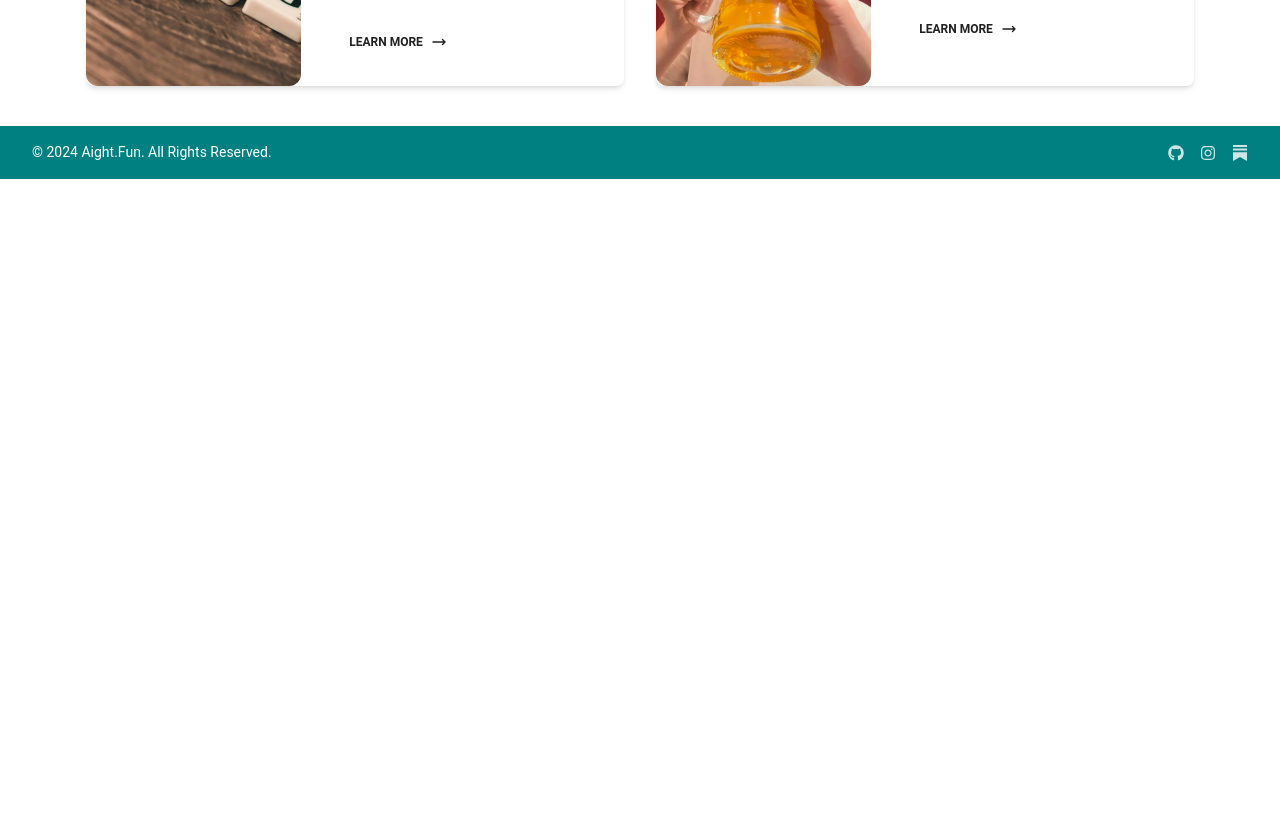
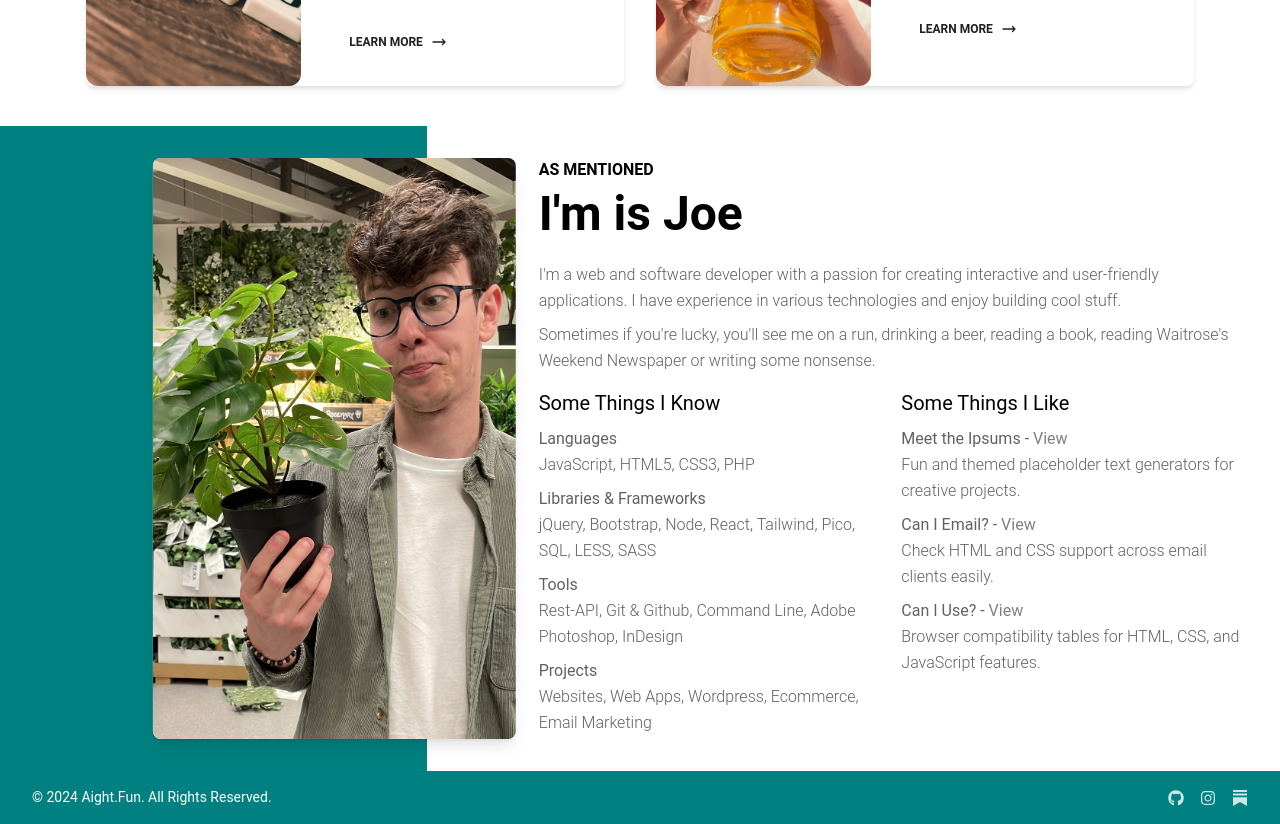
Before and after one commit to JoeShippo/aight.cool, a React (Create React App) app: page / in a window 1280 px wide. Shown: the part 1280-2104 px from the top of the page. Before the commit the page ends 1459 px from the top, so only its background shows below. Built offline with nearby package versions, Linux system fonts and the light colour scheme.

Commit message:
Added AboutSection

```diff
--- a/src/App.js
+++ b/src/App.js
@@ -1,6 +1,8 @@
 import React from 'react';
 import Hero from './components/Hero';
 import ProjectCard from './components/Card';
+import AboutSection from './components/AboutSection';
+
 import Footer from './components/Footer';
 
 import holidayifyImage from './assets/holidayify.webp'; // Adjust the path relative to the component
@@ -62,6 +64,7 @@ function App() {
         </div>
 
       </section>
+      <AboutSection /> {/* New About Section */}
       <Footer />
     </div>
   );
--- /dev/null
+++ b/src/components/AboutSection.js
@@ -0,0 +1,106 @@
+import React from 'react';
+// import { Button, Typography } from "@material-tailwind/react";
+import { Typography } from "@material-tailwind/react";
+
+const AboutSection = () => {
+    return (
+        <section className="flex flex-col md:flex-row items-stretch ">
+            {/* Left Column: Background */}
+            <div className="w-full md:w-1/3 tealBG p-8 flex justify-center relative">
+                {/* Profile Card Overlap */}
+                <div className="bg-white shadow-lg rounded-lg overflow-hidden w-full max-w-sm md:translate-x-1/3 z-10">
+                    {/* Profile Image */}
+                    <div className="w-full h-full">
+                        <img
+                            src={require('../assets/me.webp')}
+                            alt="It's Me!"
+                            className="w-full hidden md:block md:h-full object-cover"
+                        />
+                    </div>
+                </div>
+            </div>
+
+            {/* Right Column: Info and Actions */}
+            <div className="w-full h-full md:w-2/3 p-8 flex flex-col items-start md:pl-28 ">
+                <Typography variant="h6" className="text-md md:text-md font-bold uppercase">
+                    As mentioned
+                </Typography>
+                <Typography variant="h2" className="text-4xl md:text-5xl font-bold mt-2 mb-6">
+                    I'm is Joe
+                </Typography>
+                {/* Action Buttons */}
+                {/* <div className="flex space-x-4 my-6">
+                    <Button className="bg-blue-600 text-white hover:bg-blue-700">Resume</Button>
+                    <Button variant="outlined" color="blue-gray">Projects</Button>
+                </div> */}
+                {/* Description */}
+                <Typography variant="paragraph" color="gray" className="mb-2">
+                    I'm a web and software developer with a passion for creating interactive and user-friendly applications.
+                    I have experience in various technologies and enjoy building cool stuff.
+                </Typography>
+                <Typography variant="paragraph" color="gray" className="mb-2">
+                    Sometimes if you're lucky, you'll see me on a run, drinking a beer, reading a book, reading Waitrose's Weekend Newspaper or writing some nonsense.
+                </Typography>
+                {/* <Typography variant="paragraph" color="gray" className="mb-2">
+                    Feel free to explore my work, check out my resume, or connect with me through my social channels!
+                </Typography> */}
+                <div className="flex flex-col md:flex-row ">
+                    <div className="w-full md:w-1/2 flex flex-col items-start md:mr-2">
+                        <Typography variant="h5" className="font-normal mt-2">
+                            Some Things I Know
+                        </Typography>
+
+                        <Typography variant="h6" color="gray" className='font-normal mt-2'>
+                            Languages
+                        </Typography>
+                        <Typography variant="paragraph" color="gray">JavaScript, HTML5, CSS3, PHP</Typography>
+
+                        <Typography variant="h6" color="gray" className='font-normal mt-2'>
+                            Libraries &amp; Frameworks
+                        </Typography>
+                        <Typography variant="paragraph" color="gray">jQuery, Bootstrap, Node, React, Tailwind, Pico, SQL, LESS, SASS</Typography>
+
+                        <Typography variant="h6" color="gray" className='font-normal mt-2'>
+                            Tools
+                        </Typography>
+                        <Typography variant="paragraph" color="gray">Rest-API, Git & Github, Command Line, Adobe Photoshop, InDesign</Typography>
+
+                        <Typography variant="h6" color="gray" className='font-normal mt-2'>
+                            Projects
+                        </Typography>
+                        <Typography variant="paragraph" color="gray">Websites, Web Apps, Wordpress, Ecommerce, Email Marketing</Typography>
+
+
+                    </div>
+                    <div className="w-full md:w-1/2 flex flex-col items-start md:ml-2">
+                        <Typography variant="h5" className="font-normal mt-2">
+                            Some Things I Like
+                        </Typography>
+                        <Typography variant="h6" color="gray" className='font-normal mt-2'>
+                            Meet the Ipsums - <a href="https://meettheipsums.com" rel="noreferrer" target='_blank' className='opacity-80 hover:opacity-100 hover:underline'>View</a>
+                        </Typography>
+                        <Typography variant="paragraph" color="gray">
+                            Fun and themed placeholder text generators for creative projects.
+                        </Typography>
+
+                        <Typography variant="h6" color="gray" className='font-normal mt-2'>
+                            Can I Email? - <a href="https://www.caniemail.com" rel="noreferrer" target='_blank' className='opacity-80 hover:opacity-100 hover:underline'>View</a>
+                        </Typography>
+                        <Typography variant="paragraph" color="gray">
+                            Check HTML and CSS support across email clients easily.
+                        </Typography>
+
+                        <Typography variant="h6" color="gray" className='font-normal mt-2'>
+                            Can I Use? - <a href="https://caniuse.com" rel="noreferrer" target='_blank' className='opacity-80 hover:opacity-100 hover:underline'>View</a>
+                        </Typography>
+                        <Typography variant="paragraph" color="gray">
+                            Browser compatibility tables for HTML, CSS, and JavaScript features.
+                        </Typography>
+                    </div>
+                </div>
+            </div>
+        </section>
+    );
+};
+
+export default AboutSection;
```
Also changed, not shown: src/assets/me.webp (added).
